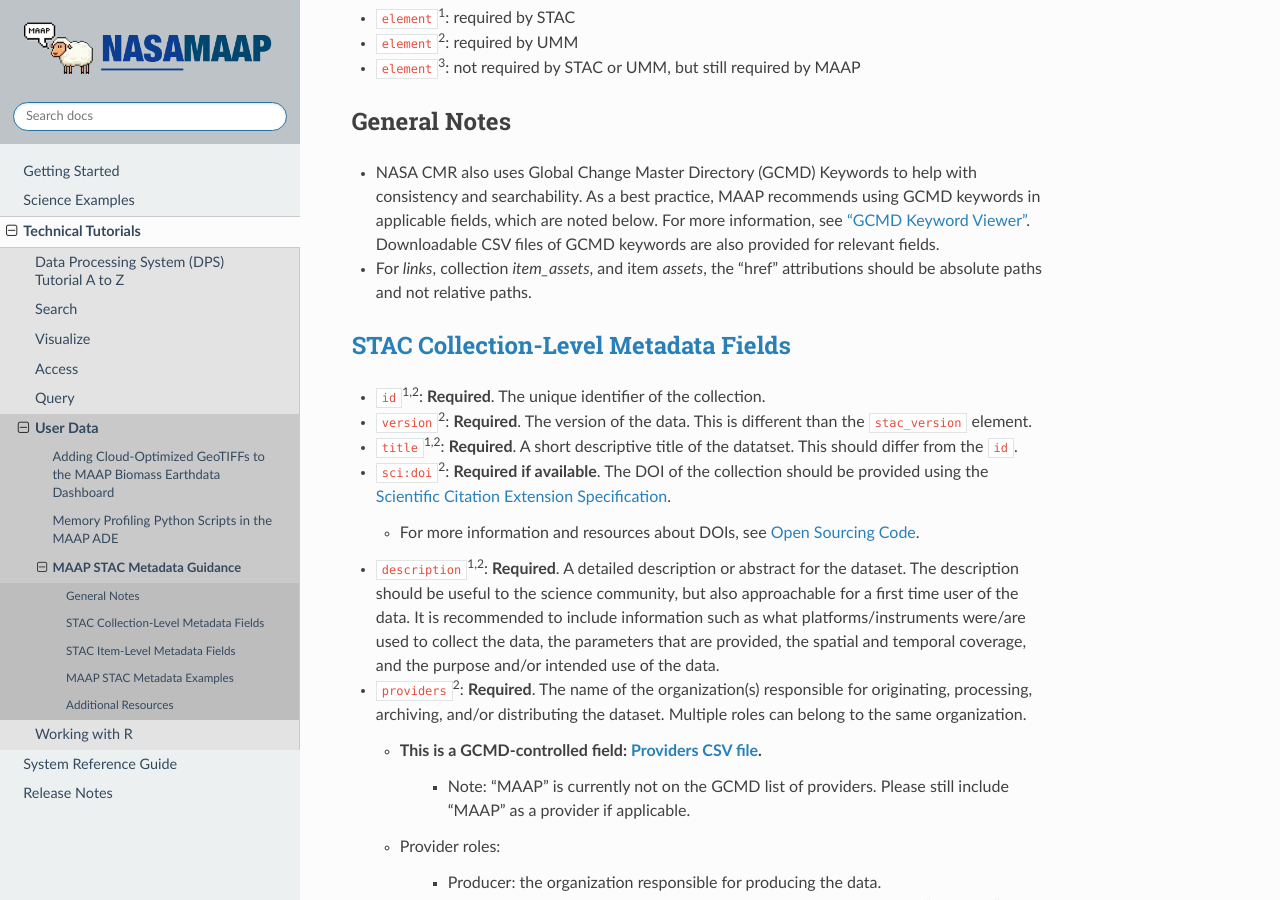
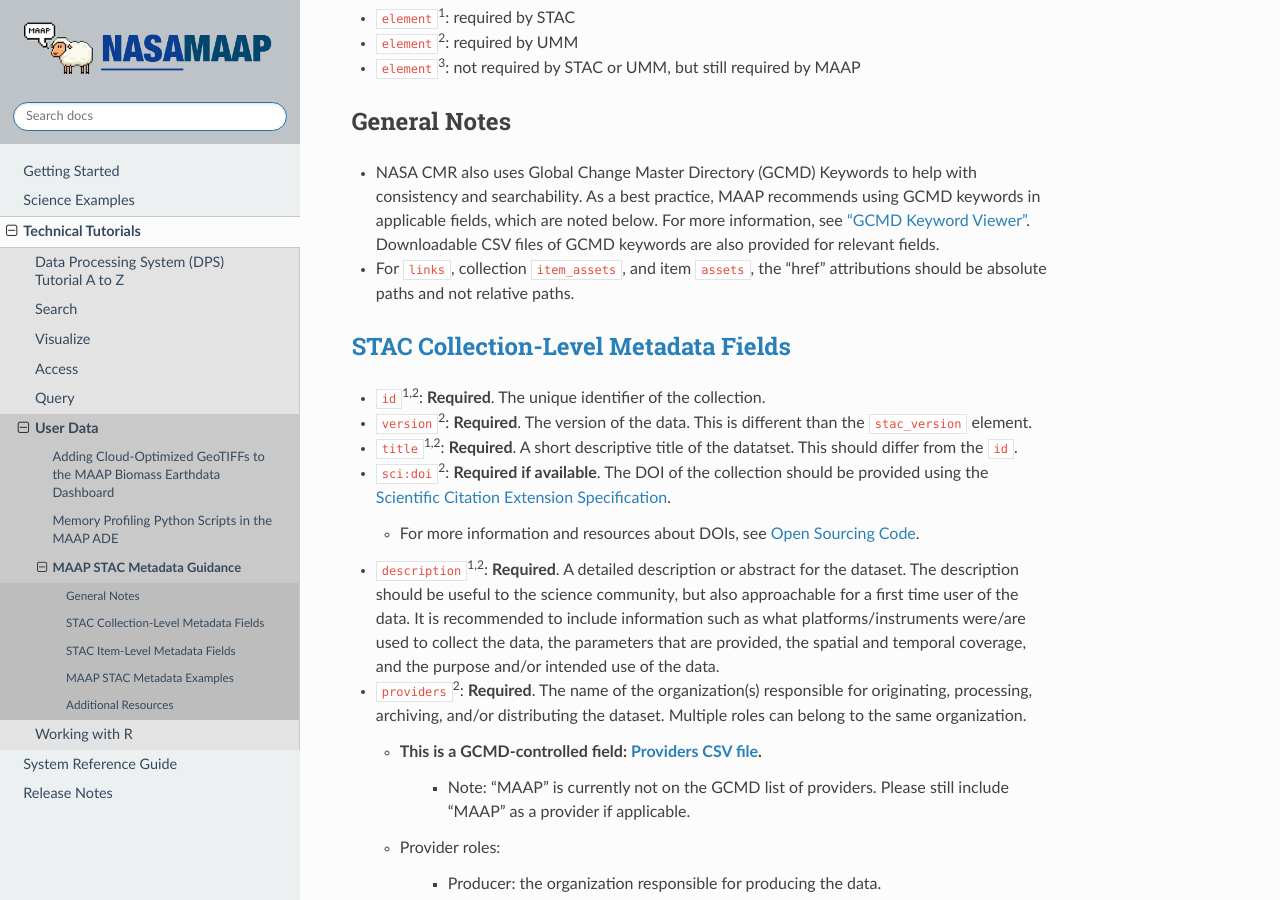
Before and after one commit to MAAP-Project/maap-documentation, a Sphinx documentation site: the page built from docs/source/technical_tutorials/user_data/stac_metadata.rst, in a window 1280 px wide and 900 px high, scrolled down 394 px. Built offline with Sphinx 7.4.7 and the Read the Docs theme 3.1.0, drawn with Linux system fonts in a browser that asks for light colours; pages that are not in the unit, such as notebooks, are missing from menus.

Commit message:
formatting

```diff
--- a/docs/source/technical_tutorials/user_data/stac_metadata.rst
+++ b/docs/source/technical_tutorials/user_data/stac_metadata.rst
@@ -27,7 +27,7 @@ General Notes
 --------------
 - NASA CMR also uses Global Change Master Directory (GCMD) Keywords to help with consistency and searchability. As a best practice, MAAP recommends using GCMD keywords in applicable fields, which are noted below. For more information, see `“GCMD Keyword Viewer” <https://www.earthdata.nasa.gov/data/tools/idn/gcmd-keyword-viewer>`__. Downloadable CSV files of GCMD keywords are also provided for relevant fields.
 
-- For `links`, collection `item_assets`, and item `assets`, the "href" attributions should be absolute paths and not relative paths.
+- For ``links``, collection ``item_assets``, and item ``assets``, the "href" attributions should be absolute paths and not relative paths.
 
 `STAC Collection-Level Metadata Fields <https://github.com/radiantearth/stac-spec/blob/master/collection-spec/collection-spec.md>`__
 ----------------------------------------------------------------------------------------------------------------------------------------
```
